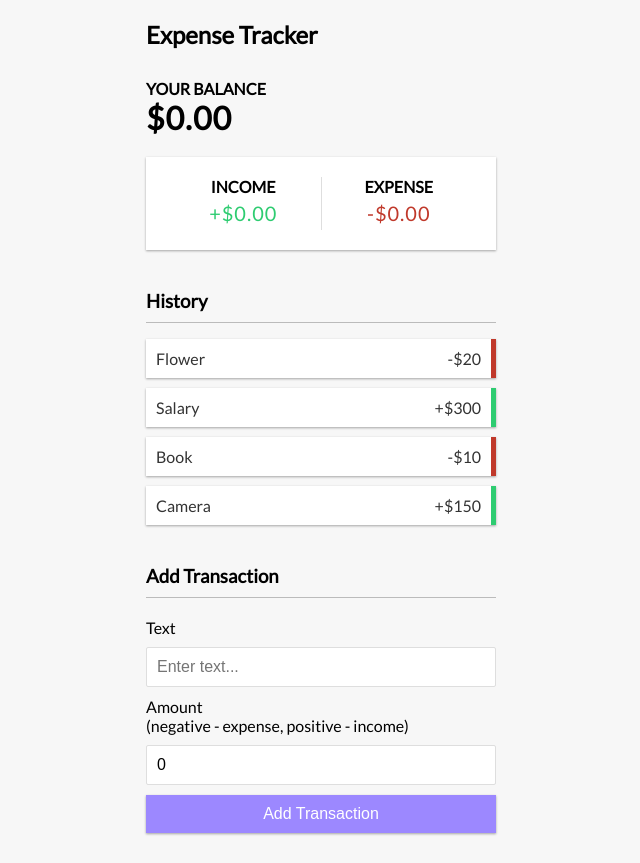
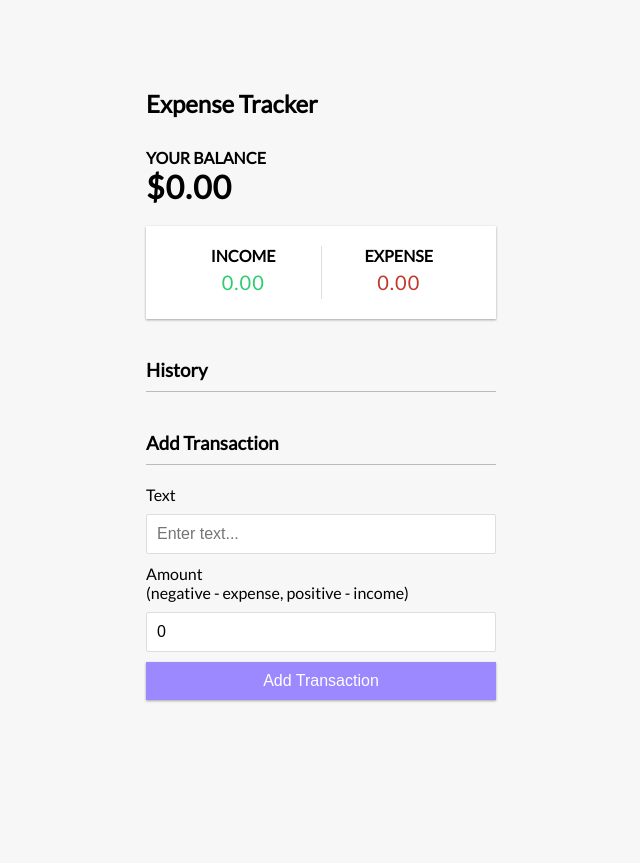
Before and after one commit to alina-moskalenko/Expense_Tracker, a React (Create React App) app: page / in a window 1280 px wide. Shown: the whole page, without its empty margins (319-959 px from the left). After the commit the page ends 800 px from the top, so only its background shows below. Built offline with nearby package versions, Linux system fonts and the light colour scheme.

Commit message:
issues fixed and react portion complete

```diff
--- a/src/components/AddTransaction.js
+++ b/src/components/AddTransaction.js
@@ -1,13 +1,27 @@
-import React, { useState } from 'react';
+import React, { useState, useContext } from 'react';
+import { GlobalContext } from '../context/GlobalState';
 
 export const AddTransaction = () => {
   const [text, setText] = useState('');
   const [amount, setAmount] = useState(0);
 
+  const { addTransaction } = useContext(GlobalContext);
+
+  const onSubmit = (e) => {
+    e.preventDefault();
+
+    const newTransaction = {
+      id: Math.floor(Math.random() * 10000000),
+      text,
+      amount: +amount,
+    };
+    addTransaction(newTransaction);
+  };
+
   return (
     <>
       <h3>Add Transaction</h3>
-      <form>
+      <form onSubmit={onSubmit}>
         <div className='form-control'>
           <label htmlFor='text'>Text</label>
           <input
--- a/src/components/Balance.js
+++ b/src/components/Balance.js
@@ -1,10 +1,16 @@
-import React from 'react';
+import React, { useContext } from 'react';
+import { GlobalContext } from '../context/GlobalState';
 
 export const Balance = () => {
+  const { transactions } = useContext(GlobalContext);
+
+  const amounts = transactions.map((transactions) => transactions.amount);
+  const total = amounts.reduce((acc, item) => (acc += item), 0).toFixed(2);
+
   return (
     <>
       <h4>Your Balance</h4>
-      <h1>$0.00</h1>
+      <h1>${total}</h1>
     </>
   );
 };
--- a/src/components/IncomeExpenses.js
+++ b/src/components/IncomeExpenses.js
@@ -1,15 +1,30 @@
-import React from 'react';
+import React, { useContext } from 'react';
+import { GlobalContext } from '../context/GlobalState';
 
 export const IncomeExpenses = () => {
+  const { transactions } = useContext(GlobalContext);
+
+  const amounts = transactions.map((transaction) => transaction.amount);
+
+  const income = amounts
+    .filter((item) => item > 0)
+    .reduce((acc, item) => (acc += item), 0)
+    .toFixed(2);
+
+  const expense = (
+    amounts.filter((item) => item < 0).reduce((acc, item) => (acc += item), 0) *
+    -1
+  ).toFixed(2);
+
   return (
     <div className='inc-exp-container'>
       <div>
         <h4>Income</h4>
-        <p className='money plus'>+$0.00</p>
+        <p className='money plus'>{income}</p>
       </div>
       <div>
         <h4>Expense</h4>
-        <p className='money minus'>-$0.00</p>
+        <p className='money minus'>{expense}</p>
       </div>
     </div>
   );
--- a/src/components/Transaction.js
+++ b/src/components/Transaction.js
@@ -1,6 +1,9 @@
-import React from 'react';
+import React, { useContext } from 'react';
+import { GlobalContext } from '../context/GlobalState';
 
 export const Transaction = ({ transaction }) => {
+  const { deleteTransaction } = useContext(GlobalContext);
+
   const sign = transaction.amount < 0 ? '-' : '+';
   return (
     <li className={transaction.amount < 0 ? 'minus' : 'plus'}>
@@ -8,7 +11,12 @@
       <span>
         {sign}${Math.abs(transaction.amount)}
       </span>
-      <button className='delete-btn'>x</button>
+      <button
+        onClick={() => deleteTransaction(transaction.id)}
+        className='delete-btn'
+      >
+        x
+      </button>
     </li>
   );
 };
--- a/src/context/AppReducer.js
+++ b/src/context/AppReducer.js
@@ -1,5 +1,18 @@
 export default (state, action) => {
   switch (action.type) {
+    case 'DELETE TRANSACTION':
+      return {
+        ...state,
+        transactions: state.transactions.filter(
+          (transaction) => transaction.id !== action.payload
+        ),
+      };
+
+    case 'ADD TRANSACTION':
+      return {
+        ...state,
+        transactions: [action.payload, ...state.transactions],
+      };
     default:
       return state;
   }
--- a/src/context/GlobalState.js
+++ b/src/context/GlobalState.js
@@ -3,12 +3,7 @@
 
 //Inital State
 const initialState = {
-  transactions: [
-    { id: 1, text: 'Flower', amount: -20 },
-    { id: 2, text: 'Salary', amount: 300 },
-    { id: 3, text: 'Book', amount: -10 },
-    { id: 4, text: 'Camera', amount: 150 },
-  ],
+  transactions: [],
 };
 
 // Create content
@@ -18,8 +13,29 @@
 export const GlobalProvider = ({ children }) => {
   const [state, dispatch] = useReducer(AppReducer, initialState);
 
+  // Actions
+  function deleteTransaction(id) {
+    dispatch({
+      type: 'DELETE TRANSACTION',
+      payload: id,
+    });
+  }
+
+  function addTransaction(transaction) {
+    dispatch({
+      type: 'ADD TRANSACTION',
+      payload: transaction,
+    });
+  }
+
   return (
-    <GlobalContext.Provider value={{ transactions: state.transactions }}>
+    <GlobalContext.Provider
+      value={{
+        transactions: state.transactions,
+        deleteTransaction,
+        addTransaction,
+      }}
+    >
       {children}
     </GlobalContext.Provider>
   );
```
